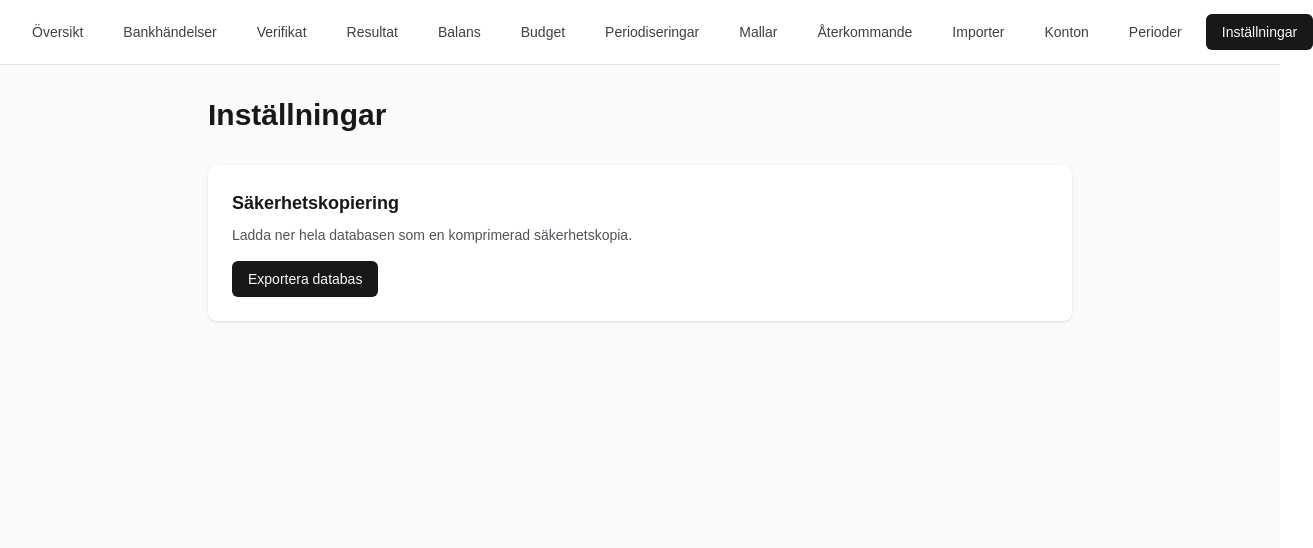
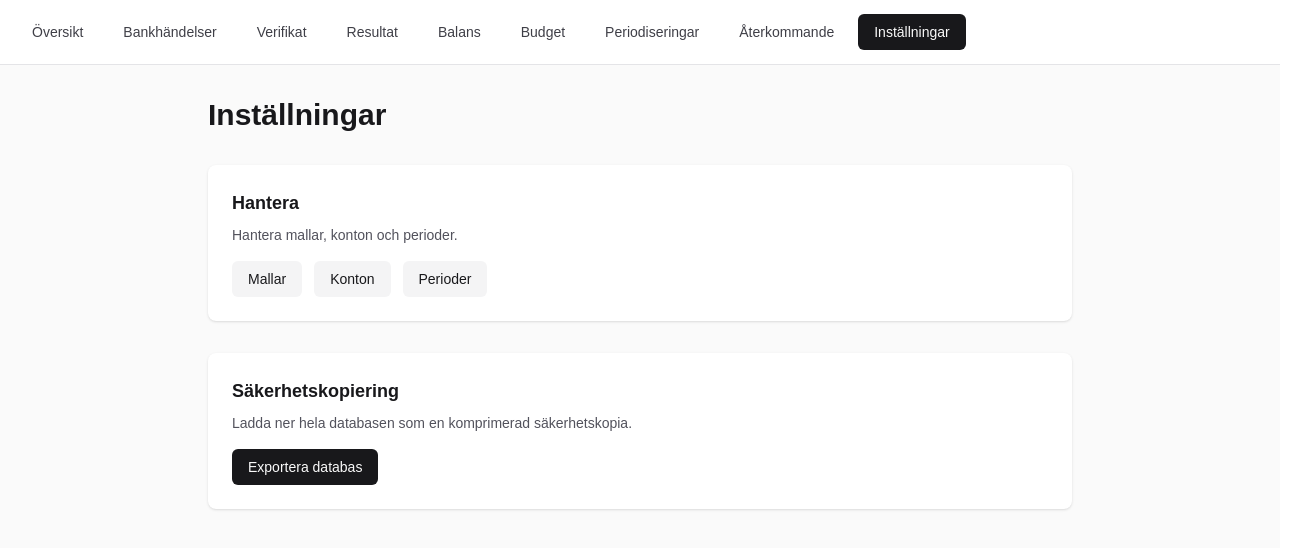
Before and after one commit to viktorhultsten/household-economy-app, a Next.js app: page /settings in a window 1280 px wide. Shown: the top 548 px of the page, 1313 px wide, since content can reach past the window. Built offline with nearby package versions, Linux system fonts and the light colour scheme.

Commit message:
fix: move tools

```diff
--- a/app/bokfor/page.tsx
+++ b/app/bokfor/page.tsx
@@ -137,6 +137,12 @@ export default function BokforPage() {
                 Bokför {Math.min(total, BATCH_SIZE)} bankhändelser
               </button>
             )}
+            <Link
+              href="/imports"
+              className="rounded-md bg-zinc-100 px-4 py-2 text-sm font-semibold text-zinc-900 hover:bg-zinc-200 dark:bg-zinc-700 dark:text-zinc-50 dark:hover:bg-zinc-600"
+            >
+              Importer
+            </Link>
             <button
               onClick={() => setShowManualVerifikatForm(true)}
               className="rounded-md bg-zinc-900 px-4 py-2 text-sm font-semibold text-zinc-50 hover:bg-zinc-700 dark:bg-zinc-50 dark:text-zinc-900 dark:hover:bg-zinc-200"
--- a/app/components/Navigation.tsx
+++ b/app/components/Navigation.tsx
@@ -14,11 +14,7 @@ export default function Navigation() {
     { href: "/balans", label: "Balans" },
     { href: "/budget", label: "Budget" },
     { href: "/periodiseringar", label: "Periodiseringar" },
-    { href: "/templates", label: "Mallar" },
     { href: "/recurring", label: "Återkommande" },
-    { href: "/imports", label: "Importer" },
-    { href: "/accounts", label: "Konton" },
-    { href: "/periods", label: "Perioder" },
     { href: "/settings", label: "Inställningar" },
   ];
 
--- a/app/settings/page.tsx
+++ b/app/settings/page.tsx
@@ -1,3 +1,5 @@
+import Link from "next/link";
+
 export default function InstallningarPage() {
   return (
     <div className="min-h-screen bg-zinc-50 dark:bg-zinc-900">
@@ -5,6 +7,36 @@ export default function InstallningarPage() {
         <h1 className="text-3xl font-bold text-zinc-900 dark:text-zinc-50 mb-8">
           Inställningar
         </h1>
+
+        {/* Hantera */}
+        <div className="mb-8 rounded-lg bg-white shadow dark:bg-zinc-800 p-6">
+          <h2 className="text-lg font-semibold text-zinc-900 dark:text-zinc-50 mb-2">
+            Hantera
+          </h2>
+          <p className="text-sm text-zinc-600 dark:text-zinc-400 mb-4">
+            Hantera mallar, konton och perioder.
+          </p>
+          <div className="flex flex-wrap gap-3">
+            <Link
+              href="/templates"
+              className="inline-block px-4 py-2 text-sm font-medium rounded-md transition-colors bg-zinc-100 text-zinc-900 hover:bg-zinc-200 dark:bg-zinc-700 dark:text-zinc-50 dark:hover:bg-zinc-600"
+            >
+              Mallar
+            </Link>
+            <Link
+              href="/accounts"
+              className="inline-block px-4 py-2 text-sm font-medium rounded-md transition-colors bg-zinc-100 text-zinc-900 hover:bg-zinc-200 dark:bg-zinc-700 dark:text-zinc-50 dark:hover:bg-zinc-600"
+            >
+              Konton
+            </Link>
+            <Link
+              href="/periods"
+              className="inline-block px-4 py-2 text-sm font-medium rounded-md transition-colors bg-zinc-100 text-zinc-900 hover:bg-zinc-200 dark:bg-zinc-700 dark:text-zinc-50 dark:hover:bg-zinc-600"
+            >
+              Perioder
+            </Link>
+          </div>
+        </div>
 
         {/* Säkerhetskopiering */}
         <div className="mb-8 rounded-lg bg-white shadow dark:bg-zinc-800 p-6">
```
